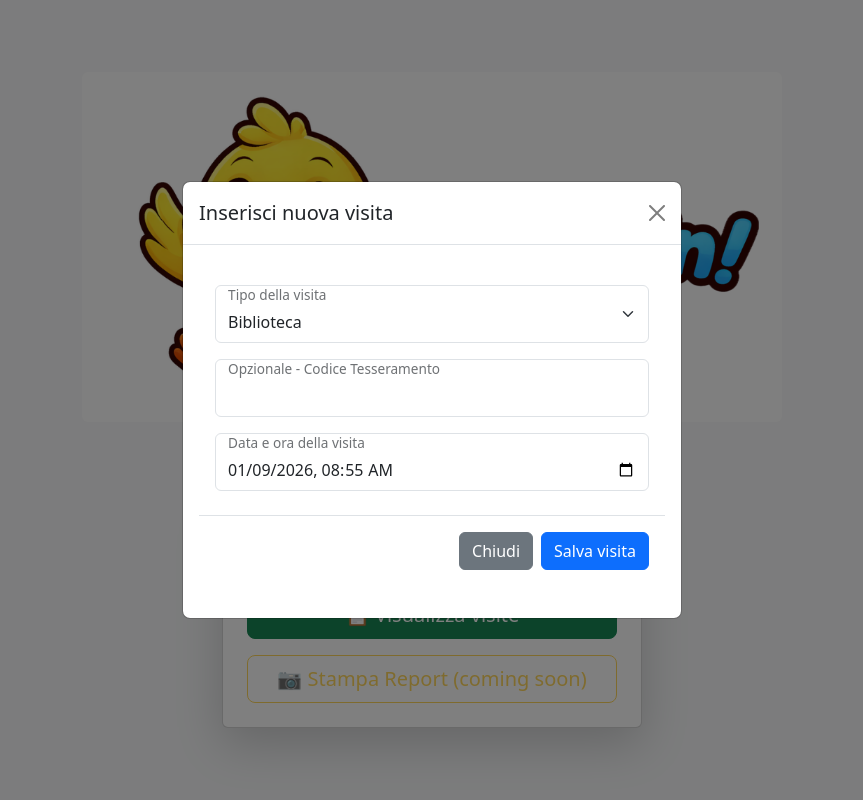
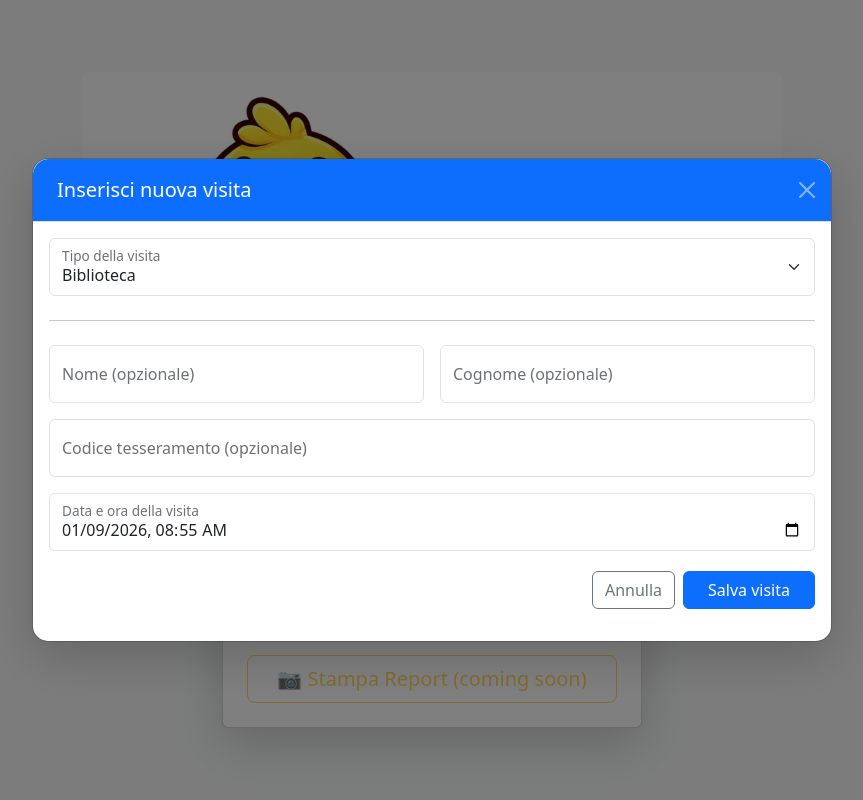
Before and after one commit to Samuel782/ChickIn-, a Flask app: page / in a window 1280 px wide, after a click on "➕ Aggiungi visita". Shown: the whole page, without its empty margins (208-1071 px from the left). Run offline with Flask 3, Linux system fonts and the light colour scheme; some libraries are stand-ins or nearby versions.

Commit message:
removed barcode logic

```diff
--- a/barcode_reader.py
+++ /dev/null
@@ -1,91 +0,0 @@
-##
-## Barcode Scanner HID Reader
-##
-## Reads input exclusively from a specific USB HID barcode scanner
-## identified by Vendor ID and Product ID.
-## The scanner emulates a keyboard, but input is intercepted at
-## device level to avoid interference with the physical keyboard.
-## NOTE: ONLY FOR WINDOWS DEVICES
-##
-## Autor: Samuel Luggeri
-##
-import hid
-import time
-import logging
-from queue import Queue
-
-## --------------------------
-##      Configuration
-## --------------------------
-VENDOR_ID = 0x1234          # Replace with your scanner Vendor ID
-PRODUCT_ID = 0x5678         # Replace with your scanner Product ID
-READ_SIZE = 64              # HID packet size
-
-## --------------------------
-## HID KEY MAP (US layout)
-## --------------------------
-SHIFT_MASK = 0x02
-ENTER_KEY = 40
-
-HID_KEYMAP = {
-    **{i + 4: chr(ord('a') + i) for i in range(26)},
-    **{30 + i: str((i + 1) % 10) for i in range(10)},
-    44: ' '
-}
-
-SHIFT_KEYMAP = {
-    30: '!', 31: '@', 32: '#', 33: '$', 34: '%',
-    35: '^', 36: '&', 37: '*', 38: '(', 39: ')'
-}
-
-def barcode_listener(on_barcode_callback):
-    """
-    Blocking HID listener.
-    Calls on_barcode_callback(barcode) when ENTER is received.
-    """
-
-    barcode = ""
-
-    while True:
-        try:
-            device = hid.device()
-            device.open(VENDOR_ID, PRODUCT_ID)
-            device.set_nonblocking(True)
-            logging.info("Barcode scanner connected")
-
-            while True:
-                data = device.read(READ_SIZE)
-                if not data:
-                    time.sleep(0.01)
-                    continue
-
-                modifier, _, keycode = data[:3]
-
-                if keycode == 0:
-                    continue
-
-                if keycode == ENTER_KEY:
-                    if barcode:
-                        on_barcode_callback(barcode)
-                        barcode = ""
-                    continue
-
-                if modifier & SHIFT_MASK:
-                    char = SHIFT_KEYMAP.get(keycode)
-                else:
-                    char = HID_KEYMAP.get(keycode)
-
-                if char:
-                    barcode += char
-
-        except Exception as e:
-            logging.error(f"Scanner disconnected: {e}")
-            time.sleep(2)
-
-
-def main():
-    for d in hid.enumerate():
-        print(d)
-
-if __name__ == "__main__":
-    main()
--- a/db.py
+++ b/db.py
@@ -8,6 +8,8 @@ cur.execute("""
     id INTEGER PRIMARY KEY AUTOINCREMENT,
     barcode TEXT,
     type TEXT,
+    name TEXT,
+    surname TEXT,
     timestamp DATETIME DEFAULT CURRENT_TIMESTAMP
 )
 """)
--- a/main.py
+++ b/main.py
@@ -8,7 +8,7 @@ from flask import Flask, render_template, request, redirect, url_for
 import sqlite3
 from queue import Queue
 from threading import Thread
-from barcode_reader import barcode_listener
+
 import time
 
 app = Flask(__name__)
@@ -34,39 +34,6 @@ def save_barcode(barcode):
     conn.commit()
     conn.close()
 
-
-# ==========================
-# BARCODE HANDLER
-# ==========================
-
-def handle_barcode(barcode: str):
-    print("Received:", barcode)
-    barcode_queue.put(barcode)
-
-
-def barcode_worker():
-    while True:
-        barcode = barcode_queue.get()
-        save_barcode(barcode)
-
-
-# ==========================
-# START BACKGROUND THREADS
-# ==========================
-
-def start_background_threads():
-    Thread(
-        target=barcode_listener,
-        args=(handle_barcode,),
-        daemon=True
-    ).start()
-
-    Thread(
-        target=barcode_worker,
-        daemon=True
-    ).start()
-
-
 # ==========================
 # ROUTES
 # ==========================
@@ -80,13 +47,15 @@ def home():
 def add_visit():
     barcode = request.form.get("barcode")
     visit_type = request.form.get("type")
+    name = request.form.get("name")
+    surname = request.form.get("surname")
     timestamp = request.form.get("timestamp")
 
     conn = get_db()
     cur = conn.cursor()
     cur.execute(
-        "INSERT INTO scans (barcode, type, timestamp) VALUES (?, ?, ?)",
-        (barcode, visit_type, timestamp)
+        "INSERT INTO scans (barcode, type, name, surname, timestamp) VALUES (?, ?, ?, ?, ?)",
+        (barcode, visit_type, name, surname, timestamp)
     )
     conn.commit()
     conn.close()
@@ -110,5 +79,5 @@ def show_visits():
 # ==========================
 
 if __name__ == "__main__":
-    start_background_threads()
+
     app.run(debug=False)
--- a/templates/index.html
+++ b/templates/index.html
@@ -30,7 +30,8 @@
 
             <!-- LOGO / HERO -->
             <div class="text-center mb-4">
-                <img src="{{ url_for('static', filename='img/2.png') }}" alt="ChickIn" class="img-fluid mb-3 rounded" style="max-width: 70%;">
+                <img src="{{ url_for('static', filename='img/2.png') }}" alt="ChickIn" class="img-fluid mb-3 rounded"
+                    style="max-width: 70%;">
                 <p class="text-muted">Sistema digitale di registrazione affluenze</p>
             </div>
 
@@ -53,35 +54,63 @@
 
                 </div>
             </div>
+            <div class="modal fade" id="addVisitModal" tabindex="-1" aria-labelledby="addVisitLabel" aria-hidden="true">
+                <div class="modal-dialog modal-dialog-centered modal-lg">
+                    <div class="modal-content shadow-lg rounded-4">
 
-            <div class="modal fade" id="addVisitModal" tabindex="-1" aria-labelledby="exampleModalLabel"
-                aria-hidden="true">
-                <div class="modal-dialog modal-dialog-centered">
-                    <div class="modal-content">
-                        <div class="modal-header">
-                            <h1 class="modal-title fs-5" id="exampleModalLabel">Inserisci nuova visita</h1>
-                            <button type="button" class="btn-close" data-bs-dismiss="modal" aria-label="Close"></button>
+                        <!-- Header -->
+                        <div class="modal-header bg-primary text-white rounded-top-4">
+                            <h5 class="modal-title d-flex align-items-center gap-2" id="addVisitLabel">
+                                <i class="bi bi-calendar-plus"></i>
+                                Inserisci nuova visita
+                            </h5>
+                            <button type="button" class="btn-close btn-close-white" data-bs-dismiss="modal"></button>
                         </div>
-                        <div class="modal-body">
+
+                        <!-- Body -->
                         <form method="POST" action="/add_visit">
                             <div class="modal-body">
 
-                                    <div class="form-floating py-2">
+                                <!-- Tipo visita -->
+                                <div class="form-floating mb-3">
                                     <select class="form-select" name="type" required>
                                         <option value="Biblioteca" selected>Biblioteca</option>
                                         <option value="Socio">Socio</option>
                                         <option value="Turista">Turista</option>
                                         <option value="Evento">Evento</option>
+                                        <option value="Cittadino">Cittadino</option>
                                     </select>
                                     <label>Tipo della visita</label>
                                 </div>
 
-                                    <div class="form-floating py-2">
-                                        <input class="form-control" type="text" name="barcode">
-                                        <label>Opzionale - Codice Tesseramento</label>
+                                <hr class="my-4">
+
+                                <!-- Nome / Cognome -->
+                                <div class="row g-3">
+                                    <div class="col-md-6">
+                                        <div class="form-floating">
+                                            <input class="form-control" type="text" name="name" placeholder="Nome">
+                                            <label>Nome (opzionale)</label>
+                                        </div>
                                     </div>
 
-                                    <div class="form-floating py-2">
+                                    <div class="col-md-6">
+                                        <div class="form-floating">
+                                            <input class="form-control" type="text" name="surname"
+                                                placeholder="Cognome">
+                                            <label>Cognome (opzionale)</label>
+                                        </div>
+                                    </div>
+                                </div>
+
+                                <!-- Barcode -->
+                                <div class="form-floating mt-3">
+                                    <input class="form-control" type="text" name="barcode" placeholder="Codice">
+                                    <label>Codice tesseramento (opzionale)</label>
+                                </div>
+
+                                <!-- Data e ora -->
+                                <div class="form-floating mt-3">
                                     <input type="datetime-local" class="form-control" name="timestamp"
                                         id="visitDateTime" required>
                                     <label>Data e ora della visita</label>
@@ -89,16 +118,22 @@
 
                             </div>
 
-                                <div class="modal-footer">
-                                    <button type="button" class="btn btn-secondary"
-                                        data-bs-dismiss="modal">Chiudi</button>
-                                    <button type="submit" class="btn btn-primary">Salva visita</button>
+                            <!-- Footer -->
+                            <div class="modal-footer border-0 pt-0">
+                                <button type="button" class="btn btn-outline-secondary" data-bs-dismiss="modal">
+                                    Annulla
+                                </button>
+                                <button type="submit" class="btn btn-primary px-4">
+                                    Salva visita
+                                </button>
                             </div>
                         </form>
+
                     </div>
                 </div>
             </div>
         </div>
+
         </div>
 
 
--- a/templates/visits.html
+++ b/templates/visits.html
@@ -38,6 +38,8 @@
                     <th>ID</th>
                     <th>Barcode</th>
                     <th>Tipo</th>
+                    <th>Nome</th>
+                    <th>Cognome</th>
                     <th>Data/Ora</th>
                 </tr>
             </thead>
@@ -47,7 +49,9 @@
                     <td>{{ visit[0] }}</td> <!-- id -->
                     <td>{{ visit[1] }}</td> <!-- barcode -->
                     <td>{{ visit[2] }}</td> <!-- type -->
-                    <td>{{ visit[3] }}</td> <!-- timestamp -->
+                    <td>{{ visit[3] }}</td> <!-- nome -->
+                    <td>{{ visit[4] }}</td> <!-- Cognome -->
+                    <td>{{ visit[5] }}</td> <!-- timestamp -->
                 </tr>
                 {% endfor %}
             </tbody>
```
Also changed, not shown: database.db. Lines whose indentation alone changed are shown as unchanged.
